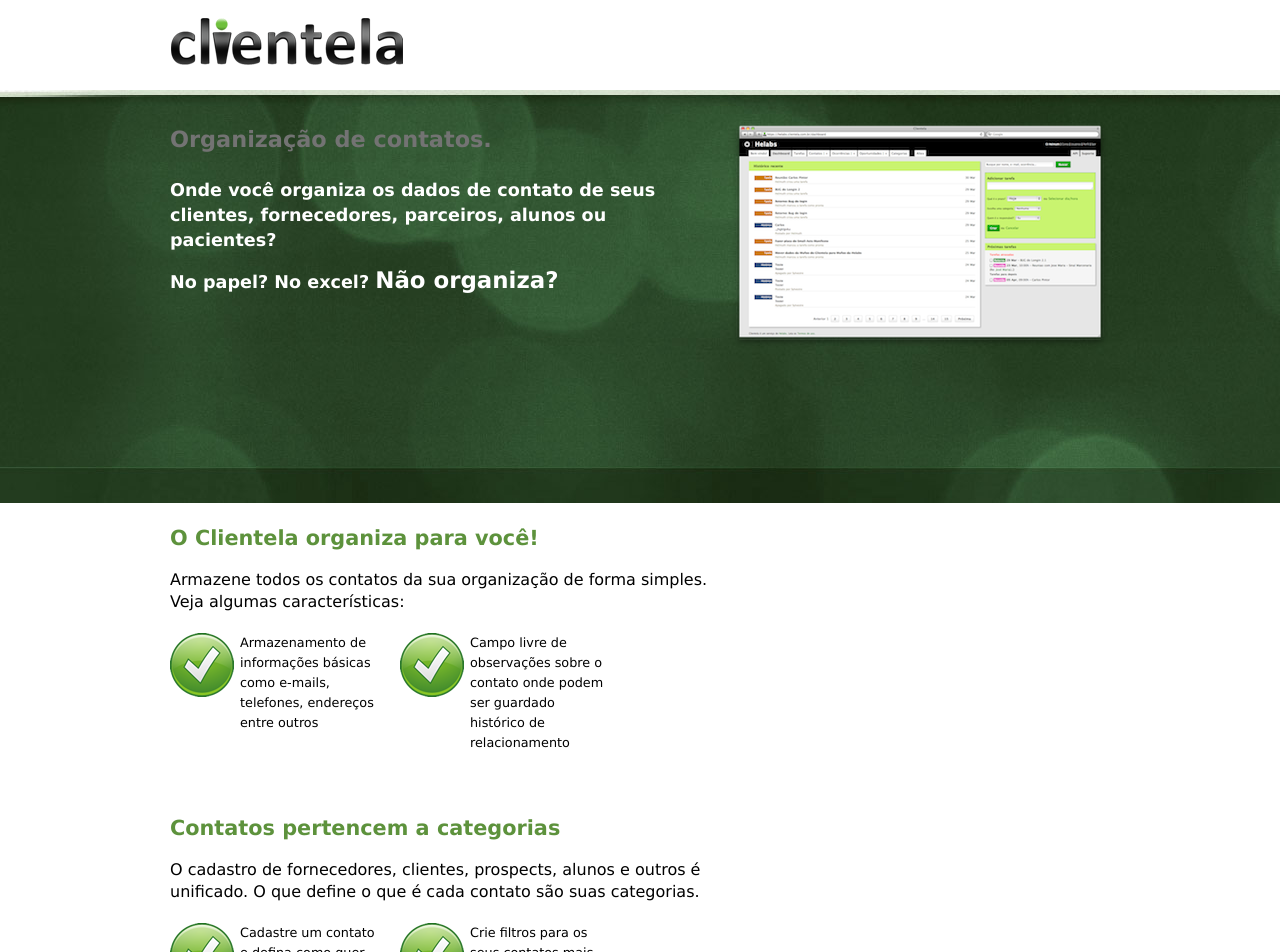
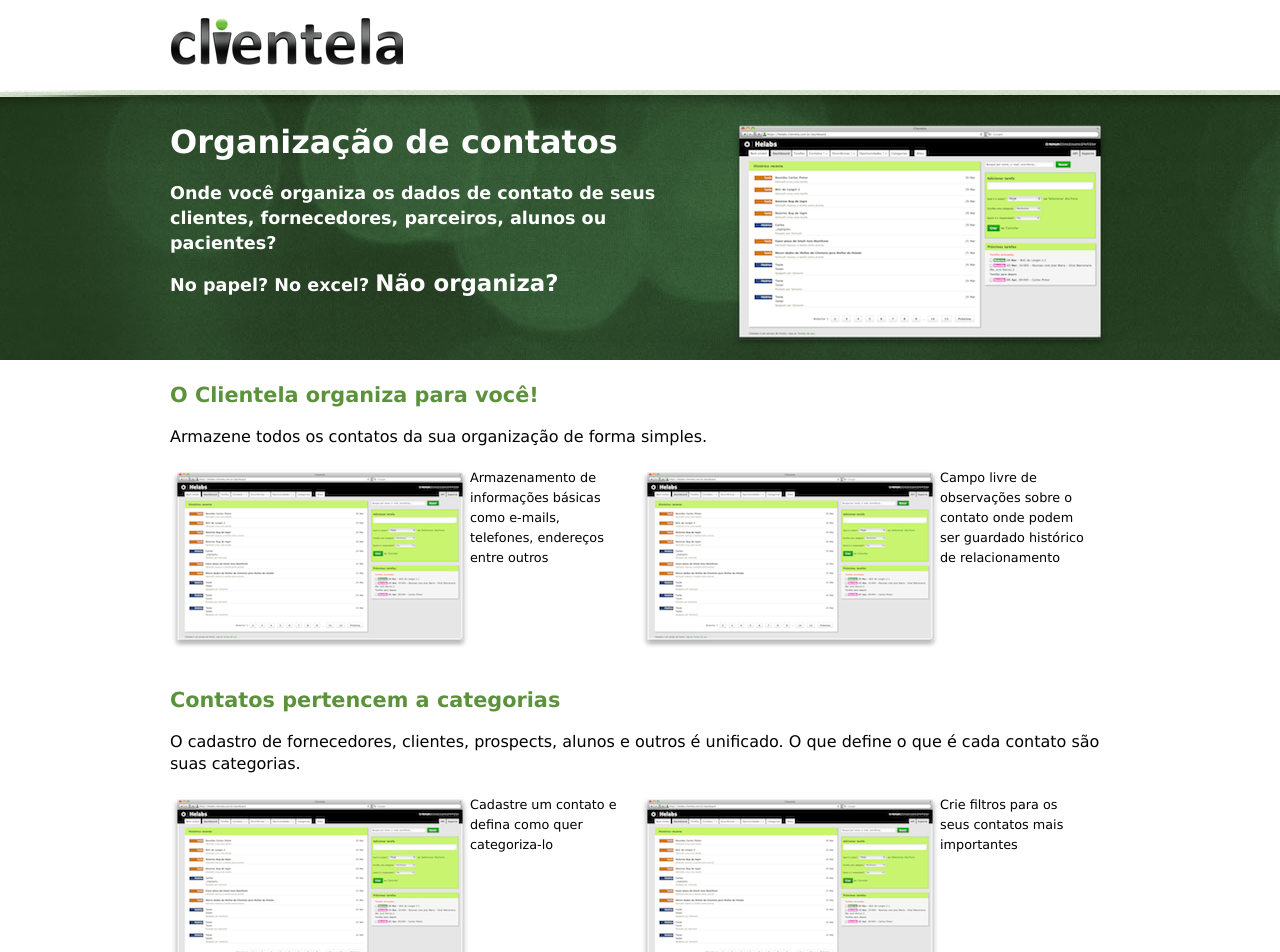
Before and after one commit to mergulhao/site-clientela, a Jekyll site: the page built from organizacao-de-contatos.html, in a window 1280 px wide. Shown: the top 952 px of the page. Built offline with Jekyll 4.4.1, drawn with Linux system fonts in a browser that asks for light colours; nearby versions of some CDN libraries; some of the changed text lies outside the part shown.

Commit message:
internal page layout improve

```diff
--- a/css/color.css
+++ b/css/color.css
@@ -16,11 +16,11 @@
 .center {
   text-align: center; }
 
-p.right {
+.right {
   text-align: right; }
 
 a {
-  text-decoration: none !important; }
+  text-decoration: none; }
 
 a.button:hover {
   background: -moz-linear-gradient(top, #ffd866, #ff7e00);
@@ -35,11 +35,11 @@
   background: -webkit-gradient(linear, left top, left bottom, from(#4b810a), to(#224c0c));
   border: 4px solid #2F5B0B;
   text-shadow: 0 1px 3px #C58C0B;
-  width: 100%; }
+  width: 100%;
+  color: #fff; }
   a.button p {
     margin: 0 !important;
     line-height: 20px !important;
-    text-align: justify !important;
     font-weight: normal !important; }
     a.button p.line1 {
       letter-spacing: 0.28em;
@@ -49,6 +49,11 @@
   a.button img {
     float: left;
     margin-right: 10px; }
+
+a.big p {
+  letter-spacing: 0.22em;
+  padding: 8px 0;
+  text-align: center; }
 
 blockquote {
   color: #fff;
@@ -91,6 +96,9 @@
     font-size: 0.8em;
     margin-bottom: 15px; }
 
+div.inner {
+  height: 240px !important; }
+
 div#banner {
   background: white url(/images/bg_dest_home_bg.jpg) repeat-x;
   padding-top: 30px;
@@ -105,47 +113,43 @@
     div#banner p strong {
       font-size: 1.3em;
       font-weight: bold; }
-    div#banner p.highlight {
-      font-size: 1.4em;
-      line-height: 38px;
-      color: #737373;
-      margin-bottom: 20px; }
 
 div#content {
   padding: 25px 0 0 0; }
   div#content p {
-    margin-top: 20px;
+    margin: 20px 0;
     line-height: 22px; }
-  div#content ul {
-    margin-top: 20px; }
   div#content ul li {
-      width: 140px;
     float: left;
-      padding-left: 70px;
     margin: 0 20px 40px 0;
-      min-height: 90px;
     line-height: 20px;
     font-size: 0.8em; }
-      div#content ul li a {
+  div#content ul.internal-highlights img {
+    float: left; }
+  div#content ul.internal-highlights li {
+    width: 450px; }
+  div#content ul.home-highlights li {
+    width: 140px;
+    padding-left: 70px;
+    min-height: 90px; }
+    div#content ul.home-highlights li a {
       text-decoration: underline !important;
       color: #3BA3D0; }
-      div#content ul li.accept {
-        background: white url("/images/icons/accept.png") no-repeat; }
-      div#content ul li.notes-edit {
+    div#content ul.home-highlights li.notes-edit {
       background: white url("/images/icons/notes_edit.png") no-repeat; }
-      div#content ul li.phone-book-search {
+    div#content ul.home-highlights li.phone-book-search {
       background: white url("/images/icons/phone_book_search.png") no-repeat; }
-      div#content ul li.news {
+    div#content ul.home-highlights li.news {
       background: white url("/images/icons/news.png") no-repeat; }
-      div#content ul li.users {
+    div#content ul.home-highlights li.users {
       background: white url("/images/icons/users.png") no-repeat; }
-      div#content ul li.mail-open {
+    div#content ul.home-highlights li.mail-open {
       background: white url("/images/icons/mail_open.png") no-repeat; }
-      div#content ul li.process-accept {
+    div#content ul.home-highlights li.process-accept {
       background: white url("/images/icons/process_accept.png") no-repeat; }
-      div#content ul li.light-bulb {
+    div#content ul.home-highlights li.light-bulb {
       background: white url("/images/icons/light_bulb.png") no-repeat; }
-      div#content ul li.photo {
+    div#content ul.home-highlights li.photo {
       background: white url("/images/icons/photo.png") no-repeat; }
 
 div#under-footer {
--- a/organizacao-de-contatos.html
+++ b/organizacao-de-contatos.html
@@ -3,68 +3,93 @@
 title: Organização de seus contatos com campo livre para suas observações.
 ---
 
-<div id="banner">
+<div id="banner" class="inner">
 <div class="container_12">
   <div class="grid_7">
-    <p class="highlight">Organização de contatos.</p>
+    <h2>Organização de contatos</h2>
+    <br/>
     <p>Onde você organiza os dados de contato de seus clientes, fornecedores, parceiros, alunos ou pacientes?</p>
     <p>No papel? No excel? <strong>Não organiza?</strong></p>
   </div>
 
   <div class="grid_5">
-    <img src="images/screenshot_1_thumb.png" />
+    <img src="/images/screenshot_1_thumb.png" />
   </div>
   <div class="clear">&nbsp;</div>
 </div>
 </div>
 
-<div id="content" class="container_12">
-  <div class="grid_7">
-    <h3>O Clientela organiza para você!</h3>
 
-    <p>Armazene todos os contatos da sua organização de forma simples. Veja algumas características:</p>
-
-    <ul>
-      <li class="accept">Armazenamento de informações básicas como e-mails, telefones, endereços entre outros</li>
-      <li class="accept">Campo livre de observações sobre o contato onde podem ser guardado histórico de relacionamento</li>
-    </ul>
-  </div>
-
-  <div class="grid_5">
+<!-- div id="banner" class="inner">
+<div class="container_12">
+  <div class="grid_12">
+    &nbsp;
   </div>
   <div class="clear">&nbsp;</div>
 </div>
+</div-->
 
 <div id="content" class="container_12">
-  <div class="grid_7">
+  <div class="grid_12">
+    <h3>O Clientela organiza para você!</h3>
+
+    <p>Armazene todos os contatos da sua organização de forma simples.</p>
+
+    <ul class="internal-highlights">
+      <li>
+        <img src="/images/internal_screenshot_01_thumb.png" />
+        Armazenamento de informações básicas como e-mails, telefones, endereços entre outros
+      </li>
+      <li>
+        <img src="/images/internal_screenshot_01_thumb.png" />
+        Campo livre de observações sobre o contato onde podem ser guardado histórico de relacionamento
+      </li>
+    </ul>
+  </div>
+  <div class="clear">&nbsp;</div>
+
+  <div class="grid_12">
     <h3>Contatos pertencem a categorias</h3>
 
     <p>O cadastro de fornecedores, clientes, prospects, alunos e outros é unificado. O que define o que é cada contato são suas categorias.</p>
 
-    <ul>
-      <li class="accept">Cadastre um contato e defina como quer categoriza-lo</li>
-      <li class="accept">Crie filtros para os seus contatos mais importantes</li>
+    <ul class="internal-highlights">
+      <li>
+        <img src="/images/internal_screenshot_01_thumb.png" />
+        Cadastre um contato e defina como quer categoriza-lo
+      </li>
+      <li>
+        <img src="/images/internal_screenshot_01_thumb.png" />
+        Crie filtros para os seus contatos mais importantes
+      </li>
     </ul>
   </div>
+  <div class="clear">&nbsp;</div>
 
-  <div class="grid_5">
-  </div>
-  <div class="clear">&nbsp;</div>
-</div>
-
-<div id="content" class="container_12">
-  <div class="grid_7">
+  <div class="grid_12">
     <h3>Produtividade usando o e-mail</h3>
 
     <p>Utiliza muito o e-mail? Podemos torná-lo você mais produtivo.</p>
 
-    <ul>
-      <li class="accept">Contatos possuem uma caixa postal especial</li>
-      <li class="accept">Envie e-mails para essa caixa postal e atualize seu contato diretamente do seu e-mail</li>
+    <ul class="internal-highlights">
+      <li>
+        <img src="/images/internal_screenshot_01_thumb.png" />
+        Contatos possuem uma caixa postal especial
+      </li>
+      <li>
+        <img src="/images/internal_screenshot_01_thumb.png" />
+        Envie e-mails para essa caixa postal e atualize seu contato diretamente do seu e-mail
+      </li>
     </ul>
   </div>
+  <div class="clear">&nbsp;</div>
 
-  <div class="grid_5">
+  <div class="grid_12 center">
+    <img src="/images/tela_clientela_bt_int.png" />
+    <a href="/pesquisa" class="button big">
+      <p class="line2">CRIE UMA CONTA AGORA E GANHE 3 MESES GRÁTIS!</p>
+    </a>
+    <br/>
   </div>
   <div class="clear">&nbsp;</div>
 </div>
```
Also changed, not shown: css/color.scss (+34 -22 lines), index.html (+10 -11 lines), images/icons/accept.png (deleted), images/internal_screenshot_01_thumb.png (added), images/tela_clientela_bt_int.png (added). Lines whose indentation alone changed are shown as unchanged.
